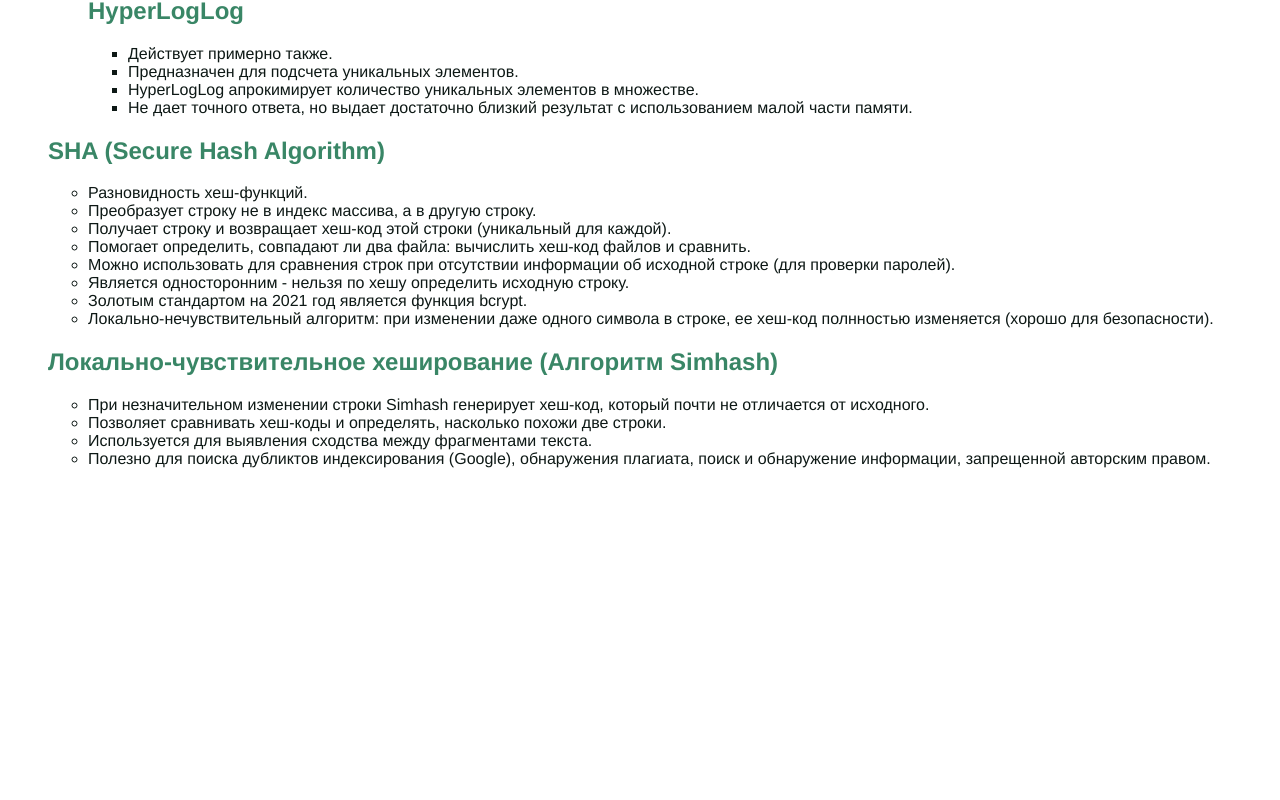
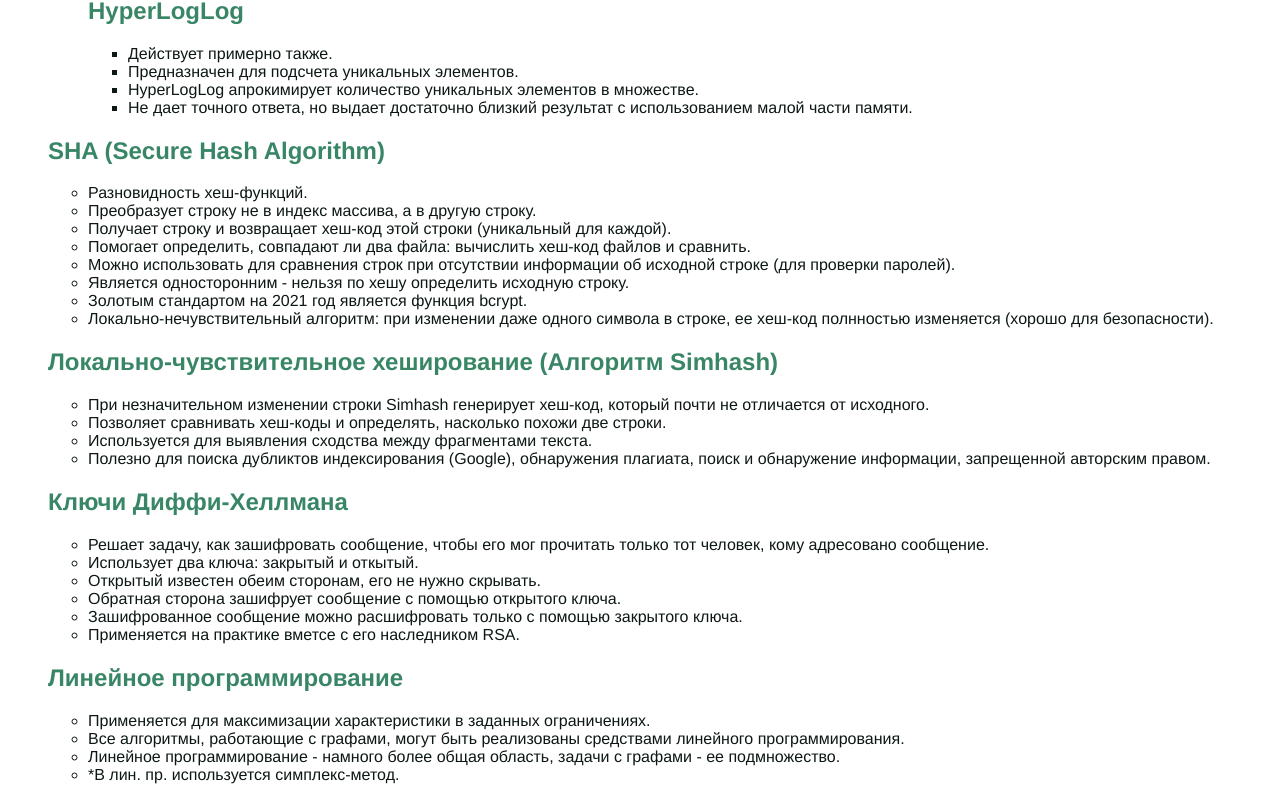
Before and after one commit to kandalova/notes, a Vue app: page /algorithms in a window 1280 px wide. Shown: the part 10174-10974 px from the top of the page. Before the commit the page ends 10658 px from the top, so only its background shows below. Built offline with nearby package versions, Linux system fonts and the light colour scheme.

Commit message:
Add algorithms content (2 last algoritms)

```diff
--- a/src/content/algorithm_content.js
+++ b/src/content/algorithm_content.js
@@ -665,7 +665,25 @@ export const ALGORITHMS_CONTENT = {
                     'Используется для выявления сходства между фрагментами текста.',
                     'Полезно для поиска дубликтов индексирования (Google), обнаружения плагиата, поиск и обнаружение информации, запрещенной авторским правом.',
                 ]
-            },
+            },{
+                header: 'Ключи Диффи-Хеллмана',
+                items: [
+                    'Решает задачу, как зашифровать сообщение, чтобы его мог прочитать только тот человек, кому адресовано сообщение.',
+                    'Использует два ключа: закрытый и откытый.',
+                    'Открытый известен обеим сторонам, его не нужно скрывать.',
+                    'Обратная сторона зашифрует сообщение с помощью открытого ключа.',
+                    'Зашифрованное сообщение можно расшифровать только с помощью закрытого ключа.',
+                    'Применяется на практике вметсе с его наследником RSA.',
+                ]
+            },{
+                header: 'Линейное программирование',
+                items: [
+                    'Применяется для максимизации характеристики в заданных ограничениях.',
+                    'Все алгоритмы, работающие с графами, могут быть реализованы средствами линейного программирования.',
+                    'Линейное программирование - намного более общая область, задачи с графами - ее подмножество.',
+                    '*В лин. пр. используется симплекс-метод.',
+                ]
+            }
         ],
     }]
 }
```
